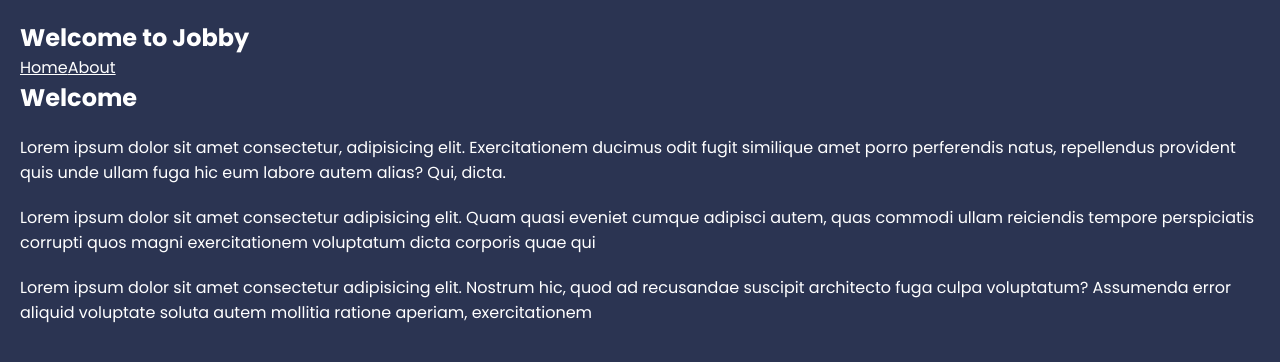
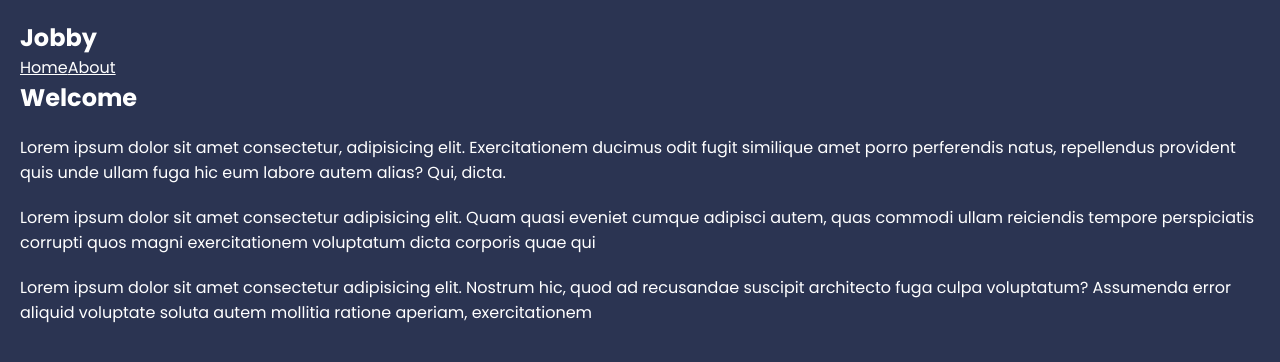
Before and after one commit to Belgotech/Jobby, a React (Create React App) app: page / in a window 1280 px wide. Shown: the top 362 px of the page. Built offline with nearby package versions, Linux system fonts and the light colour scheme.

Commit message:
New Commit

```diff
--- a/src/App.js
+++ b/src/App.js
@@ -1,4 +1,4 @@
-import { BrowserRouter, Routes, Route, Link } from "react-router-dom"
+import { BrowserRouter, Routes, Route, NavLink } from "react-router-dom"
 
 //Pages
 import Home from "./Pages/Home"
@@ -9,14 +9,14 @@
     <BrowserRouter>
     <header>
       <nav>
-        <h1>Welcome to Jobby</h1>
-        <Link to="/">Home</Link>
-        <Link to="about">About</Link>
+        <h1>Jobby</h1>
+        <NavLink to="/">Home</NavLink>
+        <NavLink to="about">About</NavLink>
       </nav>
     </header>
       <main>
         <Routes>
-          <Route path="/" element={<Home />} />
+          <Route index  element={<Home />} />
           <Route path="about" element={<About />} />
         </Routes>
       </main>
```
